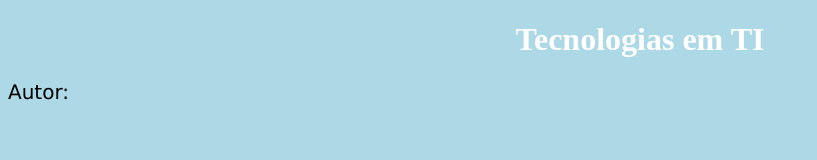
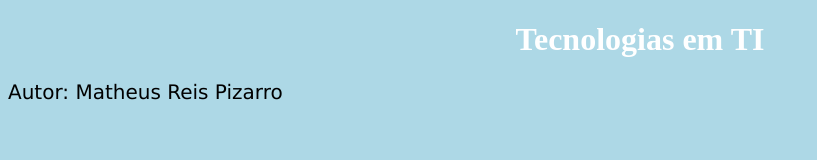
Before and after one commit to matpizarro/TecnologiasTI, a plain HTML site: page Index.html in a window 1280 px wide. Shown: the whole page, without its empty margins (0-817 px from the left). Drawn offline with Linux system fonts and the light colour scheme.

Commit message:
Update Index.html

```diff
--- a/Index.html
+++ b/Index.html
@@ -20,7 +20,7 @@
 	<body>
 
 		<h1>Tecnologias em TI</h1>
-		<p>Autor:</p>
+		<p>Autor: Matheus Reis Pizarro
 
 	</body>
 </html>
```
